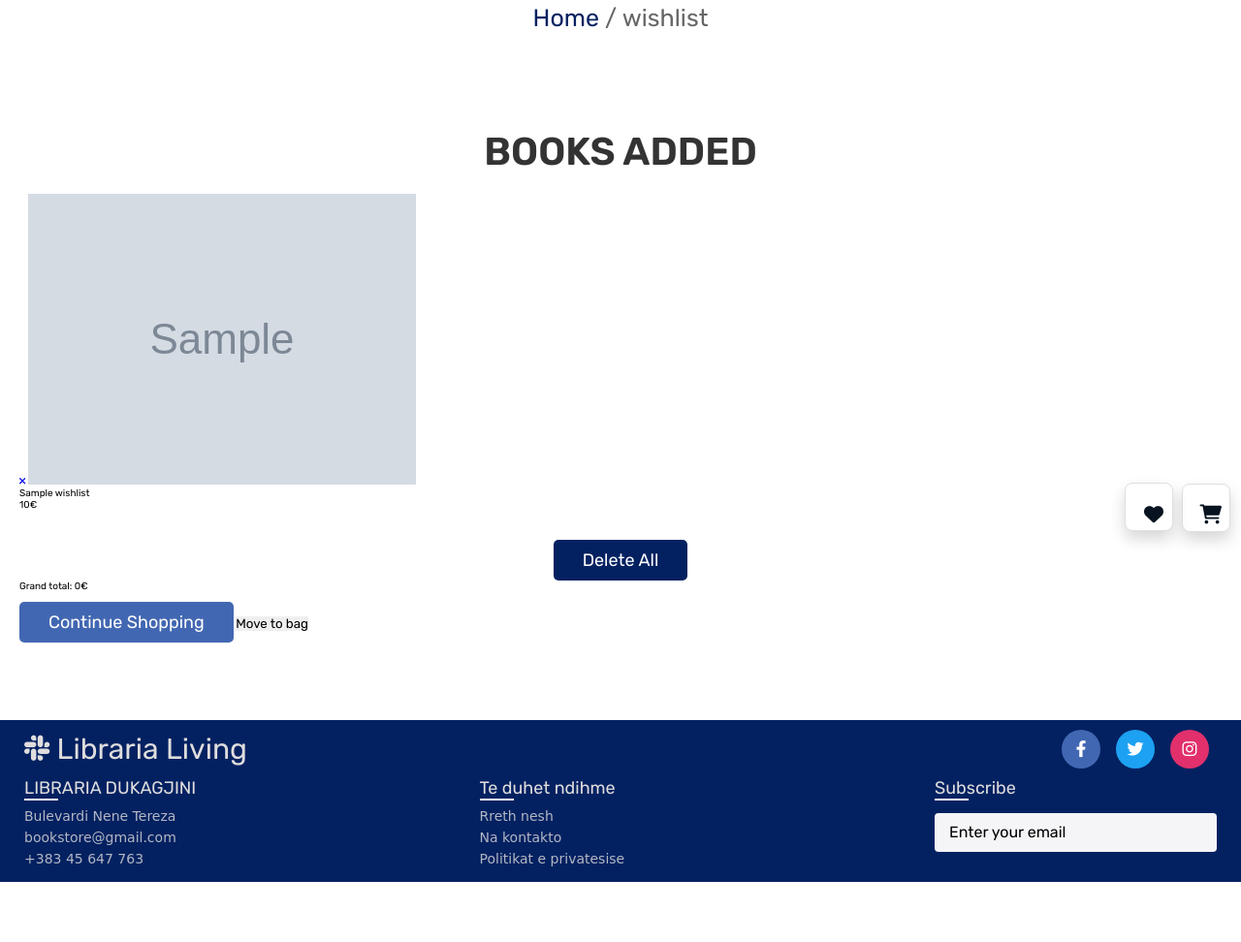
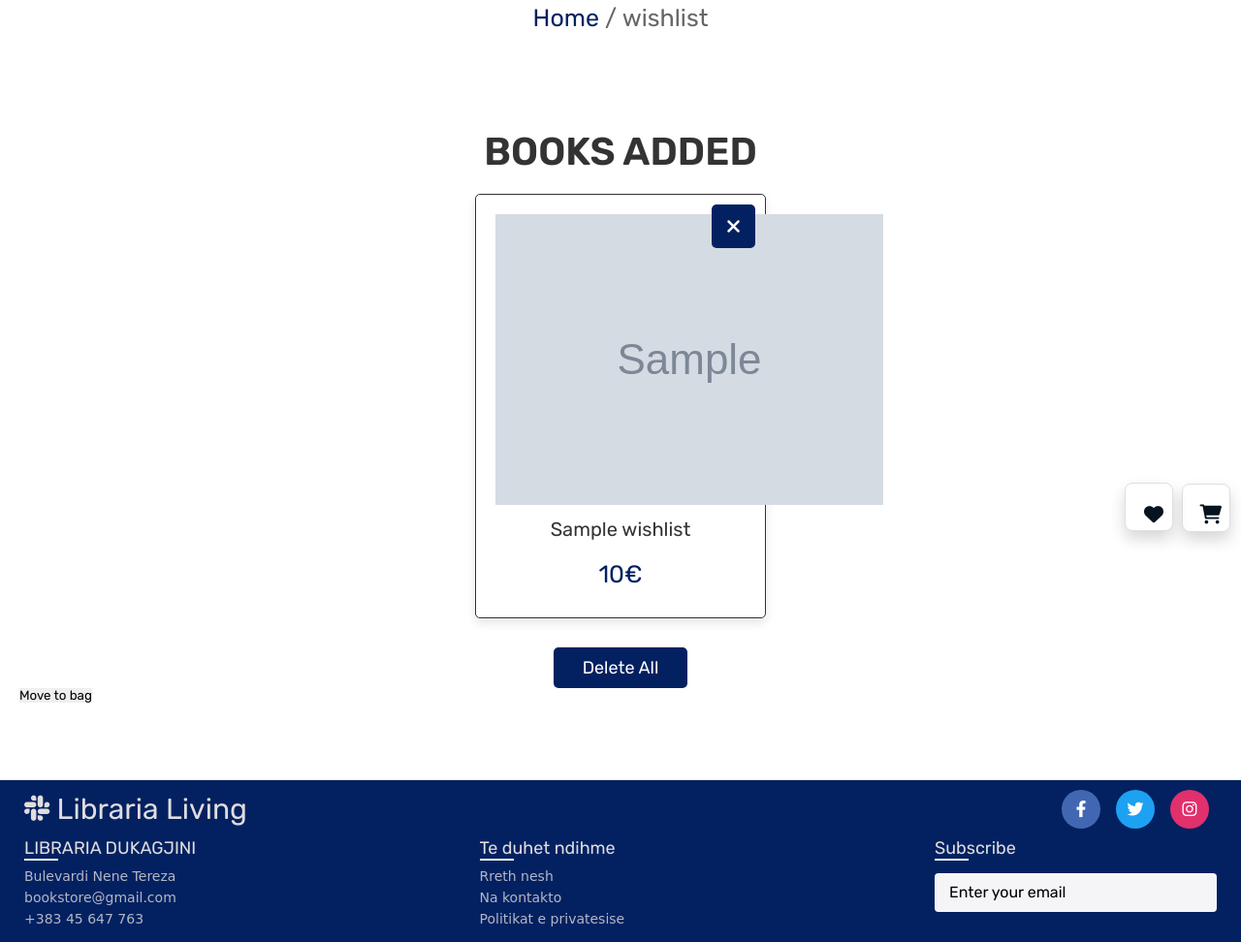
Before and after one commit to Zanaad/Online-Bookstore, a PHP site: page /wishlist.php in a window 1280 px wide. Shown: the part 237-1209 px from the top of the page at 97% size. Before the commit the page ends 1147 px from the top, so only its background shows below. Run offline with PHP 8.4, Linux system fonts and the light colour scheme; the visitor is signed in with stand-in values (Sample User, id 1); tables that the repository leaves empty hold one stand-in row (values such as "Sample post"); grey boxes marked "Sample" are stand-in pictures; data that the repository does not hold is empty.

Commit message:
wishlist almost done

```diff
--- a/add_to_wishlist.php
+++ b/add_to_wishlist.php
@@ -41,13 +41,11 @@
  $price = $book['price'];
  $image = $book['image'];
 
-
  // Insert book details into the wishlist table
- $insert_query = $conn->prepare("INSERT INTO wishlist (user_id, book_id, name, price, quantity, image) VALUES (?, ?, ?, ?, ?, ?)");
- $insert_query->bind_param('iisdis', $user_id, $book_id, $title, $price, $quantity, $image);
+ $insert_query = $conn->prepare("INSERT INTO wishlist (user_id, book_id, name, price, image) VALUES (?, ?, ?, ?, ?)");
+ $insert_query->bind_param('iisss', $user_id, $book_id, $title, $price, $image);
 
  if ($insert_query->execute()) {
-
   $wishlist_count_query = $conn->prepare("SELECT COUNT(*) AS wishlist_count FROM wishlist WHERE user_id = ?");
   $wishlist_count_query->bind_param('i', $user_id);
   $wishlist_count_query->execute();
--- a/english.php
+++ b/english.php
@@ -4,7 +4,7 @@
 <head>
   <meta charset="UTF-8">
   <meta name="viewport" content="width=device-width, initial-scale=1.0">
-  <title>Novela</title>
+  <title>English</title>
   <link rel="stylesheet" href="style.css">
   <link rel="stylesheet" href="https://cdnjs.cloudflare.com/ajax/libs/font-awesome/5.15.1/css/all.min.css">
   <link rel="stylesheet" href="https://cdn.jsdelivr.net/npm/bootstrap@5.3.2/dist/css/bootstrap.min.css">
@@ -34,9 +34,10 @@
                 <i class="far fa-star" data-value="4"></i>
                 <i class="far fa-star" data-value="5"></i>
               </div>
-              <button class="btn btn-outline-danger">
+              <button class="add-to-wishlist btn btn-outline-danger" data-id="<?php echo $row['id']; ?>">
                 <i class="fas fa-heart"></i>
               </button>
+
             </div>
             <h5><?php echo $row['title']; ?></h5>
             <h6><?php echo $row['author']; ?></h6>
--- a/fantazi.php
+++ b/fantazi.php
@@ -4,7 +4,7 @@
 <head>
   <meta charset="UTF-8">
   <meta name="viewport" content="width=device-width, initial-scale=1.0">
-  <title>Novela</title>
+  <title>Fantasy</title>
   <link rel="stylesheet" href="style.css">
   <link rel="stylesheet" href="https://cdnjs.cloudflare.com/ajax/libs/font-awesome/5.15.1/css/all.min.css">
   <link rel="stylesheet" href="https://cdn.jsdelivr.net/npm/bootstrap@5.3.2/dist/css/bootstrap.min.css">
@@ -34,9 +34,10 @@
                 <i class="far fa-star" data-value="4"></i>
                 <i class="far fa-star" data-value="5"></i>
               </div>
-              <button class="btn btn-outline-danger">
+              <button class="add-to-wishlist btn btn-outline-danger" data-id="<?php echo $row['id']; ?>">
                 <i class="fas fa-heart"></i>
               </button>
+
             </div>
             <h5><?php echo $row['title']; ?></h5>
             <h6><?php echo $row['author']; ?></h6>
--- a/frengjisht.php
+++ b/frengjisht.php
@@ -4,7 +4,7 @@
 <head>
   <meta charset="UTF-8">
   <meta name="viewport" content="width=device-width, initial-scale=1.0">
-  <title>Novela</title>
+  <title>French</title>
   <link rel="stylesheet" href="style.css">
   <link rel="stylesheet" href="https://cdnjs.cloudflare.com/ajax/libs/font-awesome/5.15.1/css/all.min.css">
   <link rel="stylesheet" href="https://cdn.jsdelivr.net/npm/bootstrap@5.3.2/dist/css/bootstrap.min.css">
@@ -34,9 +34,10 @@
                 <i class="far fa-star" data-value="4"></i>
                 <i class="far fa-star" data-value="5"></i>
               </div>
-              <button class="btn btn-outline-danger">
+              <button class="add-to-wishlist btn btn-outline-danger" data-id="<?php echo $row['id']; ?>">
                 <i class="fas fa-heart"></i>
               </button>
+
             </div>
             <h5><?php echo $row['title']; ?></h5>
             <h6><?php echo $row['author']; ?></h6>
--- a/novela.php
+++ b/novela.php
@@ -34,7 +34,10 @@
                 <i class="far fa-star" data-value="4"></i>
                 <i class="far fa-star" data-value="5"></i>
               </div>
-              <button class="btn btn-outline-danger" data-id="<?php echo $row['id']; ?>"> <i class="fas fa-heart"></i></button>
+              <button class="add-to-wishlist btn btn-outline-danger" data-id="<?php echo $row['id']; ?>">
+                <i class="fas fa-heart"></i>
+              </button>
+
             </div>
             <h5><?php echo $row['title']; ?></h5>
             <h6><?php echo $row['author']; ?></h6>
--- a/romance.php
+++ b/romance.php
@@ -4,7 +4,7 @@
 <head>
   <meta charset="UTF-8">
   <meta name="viewport" content="width=device-width, initial-scale=1.0">
-  <title>Novela</title>
+  <title>Romance</title>
   <link rel="stylesheet" href="style.css">
   <link rel="stylesheet" href="https://cdnjs.cloudflare.com/ajax/libs/font-awesome/5.15.1/css/all.min.css">
   <link rel="stylesheet" href="https://cdn.jsdelivr.net/npm/bootstrap@5.3.2/dist/css/bootstrap.min.css">
@@ -34,9 +34,10 @@
                 <i class="far fa-star" data-value="4"></i>
                 <i class="far fa-star" data-value="5"></i>
               </div>
-              <button class="btn btn-outline-danger">
+              <button class="add-to-wishlist btn btn-outline-danger" data-id="<?php echo $row['id']; ?>">
                 <i class="fas fa-heart"></i>
               </button>
+
             </div>
             <h5><?php echo $row['title']; ?></h5>
             <h6><?php echo $row['author']; ?></h6>
--- a/script.js
+++ b/script.js
@@ -91,8 +91,8 @@
 
 //add to wishlist
 $(document).ready(function () {
-  // Change event binding to the button
-  $(".btn btn-outline-danger").on("click", function (e) {
+  // Event binding to the add-to-wishlist button
+  $(".add-to-wishlist").on("click", function (e) {
     e.preventDefault(); // Prevent default button behavior
 
     var bookId = $(this).data("id");
@@ -103,6 +103,7 @@
       data: { book_id: bookId },
       success: function (response) {
         var data = JSON.parse(response);
+        console.log("Add to wishlist response:", data); // Log the response
         if (data.status === "success") {
           // Update wishlist count
           var newCount = parseInt($(".cart-count-1").text()) + 1;
@@ -126,16 +127,16 @@
       url: "get_wishlist_items.php",
       success: function (response) {
         var data = JSON.parse(response);
+        console.log("Wishlist items response:", data); // Log the response
         if (data.status === "success") {
           $(".cart-items-1").empty();
-          var totalPrice = 0;
-          data.cart_items.forEach(function (item) {
+          data.wishlist_items.forEach(function (item) {
             $(".cart-items-1").append(
               `<div class="book-card" data-id="${item.id}">
-                                <img src="${item.image}" alt="${item.title}">
-                                <h5>${item.title}</h5>
-                                <p class="price">${item.price}€</p>
-                            </div>`
+                <img src="${item.image}" alt="${item.title}">
+                <h5>${item.title}</h5>
+                <p class="price">${item.price}€</p>
+              </div>`
             );
           });
         } else {
@@ -148,7 +149,6 @@
     });
   }
 
-  // Call displayWishlistItems() when the page is ready
   displayWishlistItems();
 
   $(".cart-toggle-btn-1").click(function () {
--- a/turqisht.php
+++ b/turqisht.php
@@ -4,7 +4,7 @@
 <head>
   <meta charset="UTF-8">
   <meta name="viewport" content="width=device-width, initial-scale=1.0">
-  <title>Novela</title>
+  <title>Turkish</title>
   <link rel="stylesheet" href="style.css">
   <link rel="stylesheet" href="https://cdnjs.cloudflare.com/ajax/libs/font-awesome/5.15.1/css/all.min.css">
   <link rel="stylesheet" href="https://cdn.jsdelivr.net/npm/bootstrap@5.3.2/dist/css/bootstrap.min.css">
@@ -34,9 +34,10 @@
                 <i class="far fa-star" data-value="4"></i>
                 <i class="far fa-star" data-value="5"></i>
               </div>
-              <button class="btn btn-outline-danger">
+              <button class="add-to-wishlist btn btn-outline-danger" data-id="<?php echo $row['id']; ?>">
                 <i class="fas fa-heart"></i>
               </button>
+
             </div>
             <h5><?php echo $row['title']; ?></h5>
             <h6><?php echo $row['author']; ?></h6>
--- a/wishlist.php
+++ b/wishlist.php
@@ -8,13 +8,6 @@
 }
 
 $user_id = $_SESSION['user_id'];
-
-if (isset($_POST['update_wishlist'])) {
-  $wishlist_id = $_POST['wishlist_id'];
-  $wishlist_quantity = $_POST['wishlist_quantity'];
-  mysqli_query($conn, "UPDATE `wishlist` SET quantity = '$wishlist_quantity' WHERE id = '$wishlist_id'") or die('query failed');
-  $message[] = 'wishlist quantity updated!';
-}
 
 if (isset($_GET['delete'])) {
   $delete_id = $_GET['delete'];
@@ -49,11 +42,10 @@
     <p> <a href="home.php">Home</a> / wishlist </p>
   </div>
 
-  <section class="shopping-wishlist">
+  <section class="shopping-cart">
     <h1 class="title">Books Added</h1>
     <div class="box-container">
       <?php
-      $grand_total = 0;
       $select_wishlist = mysqli_query($conn, "SELECT * FROM `wishlist` WHERE user_id = '$user_id'") or die('query failed');
       if (mysqli_num_rows($select_wishlist) > 0) {
         while ($fetch_wishlist = mysqli_fetch_assoc($select_wishlist)) {
@@ -63,12 +55,8 @@
             <img src="<?php echo $fetch_wishlist['image']; ?>" alt="<?php echo $fetch_wishlist['name']; ?>">
             <div class="name"><?php echo $fetch_wishlist['name']; ?></div>
             <div class="price"><?php echo $fetch_wishlist['price']; ?>€</div>
-            <form action="" method="post">
-              <input type="hidden" name="wishlist_id" value="<?php echo $fetch_wishlist['id']; ?>">
-            </form>
           </div>
       <?php
-          $grand_total += $sub_total;
         }
       } else {
         echo '<p class="empty">Your wishlist is empty</p>';
@@ -77,15 +65,11 @@
     </div>
 
     <div style="margin-top: 2rem; text-align:center;">
-      <a href="wishlist.php?delete_all" class="delete-btn <?php echo ($grand_total > 1) ? '' : 'disabled'; ?>" onclick="return confirm('delete all from wishlist?');">Delete All</a>
+      <a href="wishlist.php?delete_all" class="delete-btn">Delete All</a>
     </div>
 
-    <div class="wishlist-total">
-      <p>Grand total: <span><?php echo $grand_total; ?>€</span></p>
-      <div class="flex">
-        <a href="home.php" class="option-btn">Continue Shopping</a>
-        <button id="move">Move to bag</button>
-      </div>
+    <div class="flex" style="justify-content: center;">
+      <button id="move">Move to bag</button>
     </div>
   </section>
 
```
